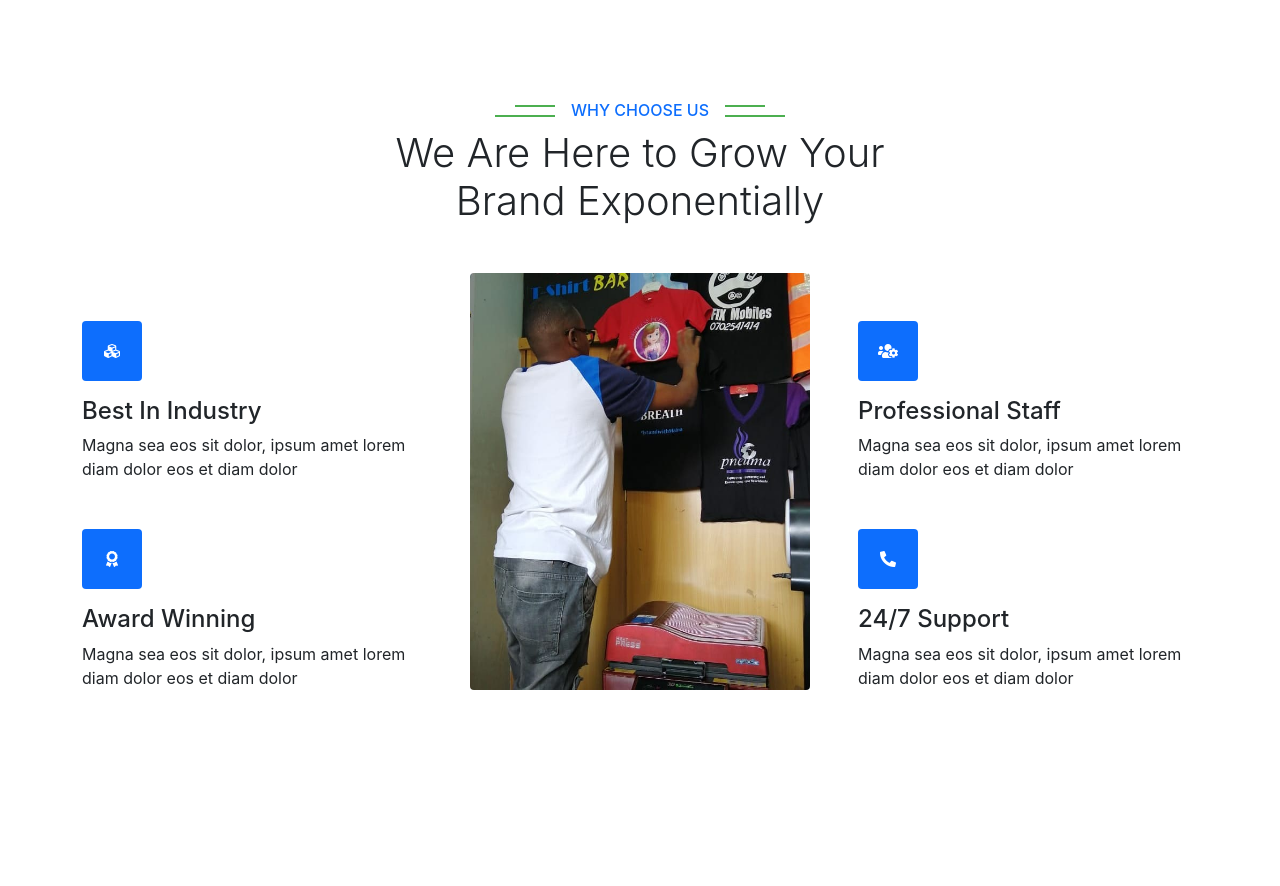
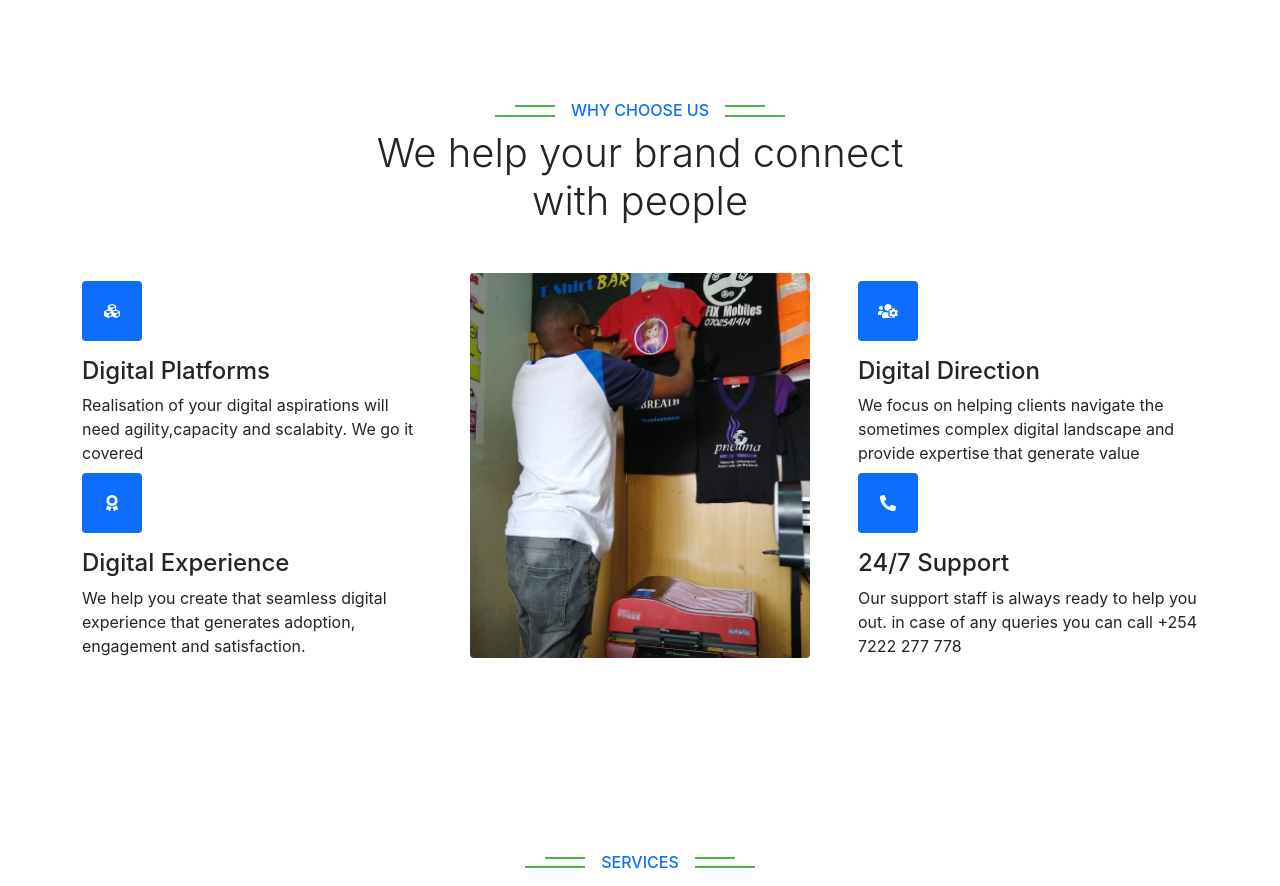
Before and after one commit to vskidevelopers/dusstech, a React (Create React App) app: page / in a window 1280 px wide. Shown: the part 1540-2426 px from the top of the page. Built offline with nearby package versions, Linux system fonts and the light colour scheme; a web font is replaced by a local one.

Commit message:
Updated text within features .js

```diff
--- a/src/components/Features.js
+++ b/src/components/Features.js
@@ -18,7 +18,7 @@ function Features() {
             transition: "all 0.9s cubic-bezier(0.17, 0.55, 0.55, 1) 0.1s"
         }}>
                 <h6 className="section-title bg-white text-center text-primary px-3">Why Choose Us</h6>
-                <h1 className="display-6 mb-4">We Are Here to Grow Your Brand Exponentially</h1>
+                <h1 className="display-6 mb-4">We help your brand connect with people</h1>
             </div>
         <div className="row gx-5">
             <div className="col-lg-4">
@@ -28,14 +28,14 @@ function Features() {
                             opacity: isInView ? 1 : 0,
                             transition: "all 0.9s cubic-bezier(0.17, 0.55, 0.55, 1) 0.5s"
                         }}
-                        className="col-12 mt-5">
+                        className="col-12 mt-2">
                         <div className="bg-primary rounded d-flex align-items-center justify-content-center mb-3" style={{width: "60px", height: "60px"}}>
                             <i className="fa fa-cubes text-white"></i>
                         </div>
-                        <h4>Best In Industry</h4>
-                        <p className="mb-0">Magna sea eos sit dolor, ipsum amet lorem diam dolor eos et diam dolor</p>
+                        <h4>Digital Platforms</h4>
+                        <p className="mb-0">Realisation of your digital aspirations will need agility,capacity and scalabity. We go it covered</p>
                     </div>
-                    <div className="col-12 mt-5"
+                    <div className="col-12 mt-2"
                             style={{
                                 transform: isInView ? "none" : "translateY(100vh)",
                                 opacity: isInView ? 1 : 0,
@@ -45,8 +45,8 @@ function Features() {
                         <div className="bg-primary rounded d-flex align-items-center justify-content-center mb-3" style={{width: "60px", height: "60px"}}>
                             <i className="fa fa-award text-white"></i>
                         </div>
-                        <h4>Award Winning</h4>
-                        <p className="mb-0">Magna sea eos sit dolor, ipsum amet lorem diam dolor eos et diam dolor</p>
+                        <h4>Digital Experience</h4>
+                        <p className="mb-0">We help you create that seamless digital experience that generates adoption, engagement and satisfaction.</p>
                     </div>
                 </div>
             </div>
@@ -61,7 +61,7 @@ function Features() {
             </div>
             <div className="col-lg-4">
                 <div className="row gx-5">
-                    <div className="col-12 mt-5" style={{
+                    <div className="col-12 mt-2" style={{
                          transform: isInView ? "none" : "translateY(100vh)",
                          opacity: isInView ? 1 : 0,
                          transition: "all 0.9s cubic-bezier(0.17, 0.55, 0.55, 1) 0.7s"
@@ -69,10 +69,10 @@ function Features() {
                         <div className="bg-primary rounded d-flex align-items-center justify-content-center mb-3" style={{width: "60px", height: "60px"}}>
                             <i className="fa fa-users-cog text-white"></i>
                         </div>
-                        <h4>Professional Staff</h4>
-                        <p className="mb-0">Magna sea eos sit dolor, ipsum amet lorem diam dolor eos et diam dolor</p>
+                        <h4>Digital Direction</h4>
+                        <p className="mb-0">We focus on helping clients navigate the sometimes complex digital landscape and provide expertise that generate value</p>
                     </div>
-                    <div className="col-12 mt-5" style={{
+                    <div className="col-12 mt-2" style={{
                          transform: isInView ? "none" : "translateY(100vh)",
                          opacity: isInView ? 1 : 0,
                          transition: "all 0.9s cubic-bezier(0.17, 0.55, 0.55, 1) 1.3s"
@@ -81,7 +81,7 @@ function Features() {
                             <i className="fa fa-phone-alt text-white"></i>
                         </div>
                         <h4>24/7 Support</h4>
-                        <p className="mb-0">Magna sea eos sit dolor, ipsum amet lorem diam dolor eos et diam dolor</p>
+                        <p className="mb-0">Our support staff is always ready to help you out. in case of any queries you can call +254 7222 277 778 </p>
                     </div>
                 </div>
             </div>
```
